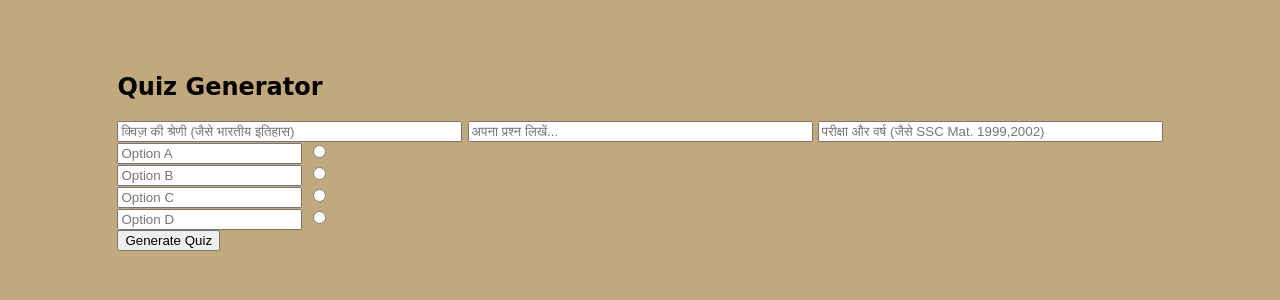
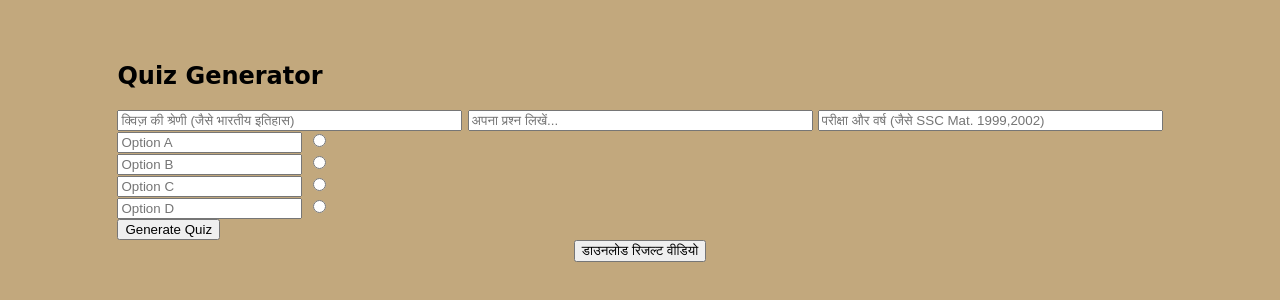
Before and after one commit to ThansinghJamra/thansinghjamra.github.io, a plain HTML site: page index.html in a window 1280 px wide. Shown: the part 256-556 px from the top of the page. Drawn offline with Linux system fonts and the light colour scheme; a web font is replaced by a local one.

Commit message:
Update index.html

```diff
--- a/index.html
+++ b/index.html
@@ -144,6 +144,7 @@
         </div>
         <button onclick="generateQuiz()">Generate Quiz</button>
     </div>
+    <button onclick="captureQuizResult()">डाउनलोड रिजल्ट वीडियो</button>
 
     <div class="quiz-container" id="quiz" style="display:none;">
         <p class="category" id="quiz-category"></p> <!-- कैटेगरी अब सबसे ऊपर होगी -->
```
